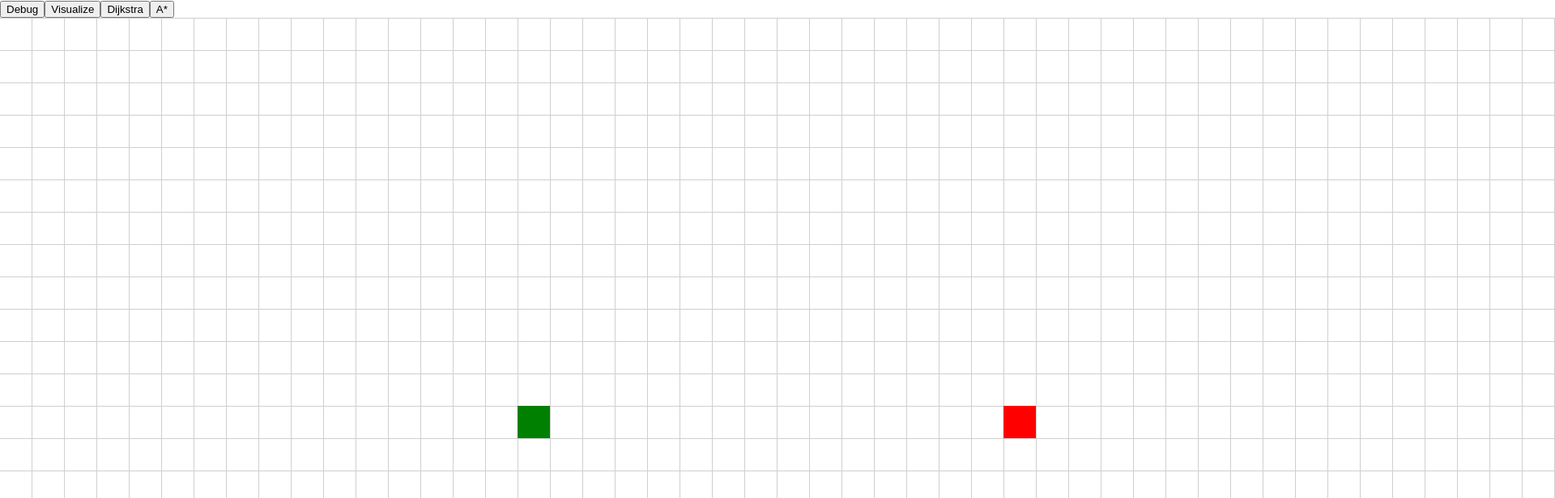
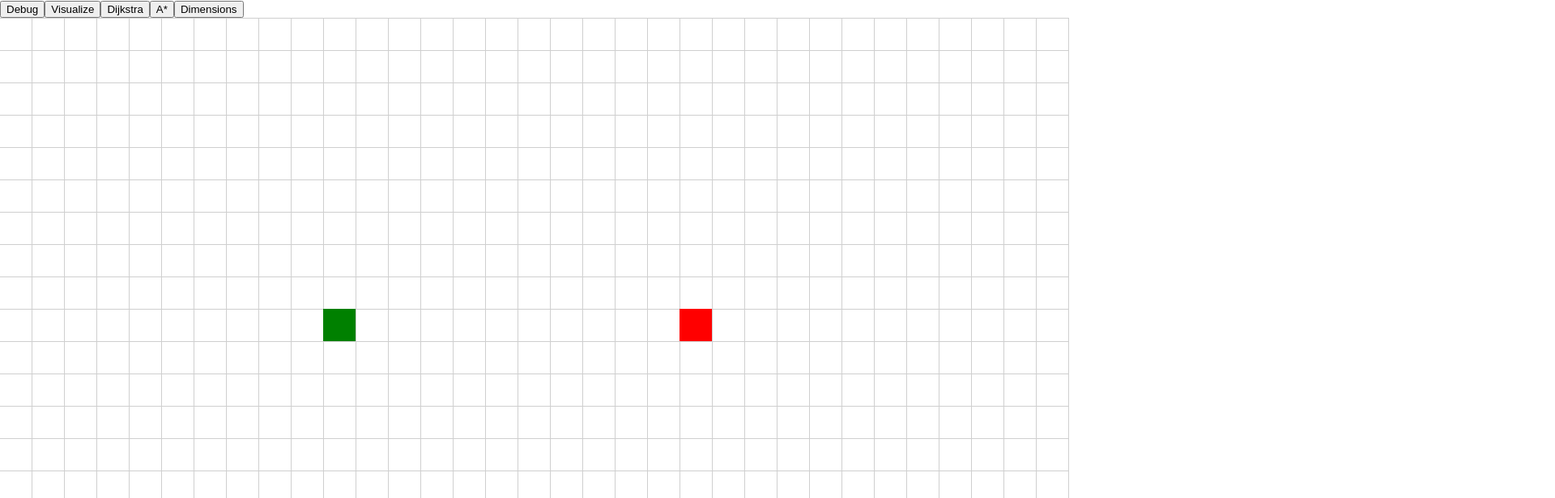
Before and after one commit to tinbpham/tinbpham-visualize, a React (Create React App) app: page / in a window 1280 px wide. Shown: the top 616 px of the page at 81% size, 1920 px wide, since content can reach past the window. Built offline with nearby package versions, Linux system fonts and the light colour scheme.

Commit message:
worked on minHeap

```diff
--- a/src/algorithms/Dijkstra.js
+++ b/src/algorithms/Dijkstra.js
@@ -1,5 +1,3 @@
-import { useState } from 'react'
-
 
 let dijkstraAlgorithm = (grid, startingNode, endingNode) => {
     // For order of visited nodes to animating/visualizing in main
@@ -14,16 +12,58 @@ let dijkstraAlgorithm = (grid, startingNode, endingNode) => {
         if (currentNode.distance === Infinity)  // Couldn't find the ending node so animate the visited nodes
             return arrayOfVisitedNodesToAnimate;
 
-
+        updateDistanceOfUnvisitedNeighbors(currentNode, grid, minHeapOfUnvisitedNodes);
     }
 
-    // let currentNode = startingNode;
-    // while (currentNode !== endingNode) {
+    return arrayOfVisitedNodesToAnimate;
+}
 
-    //     currentNode = grid[currentNode.rowIndex][currentNode.colIndex + 1];
-    //     arrayOfVisistedNodesInOrder.push(currentNode);
-    // }
-    return arrayOfVisitedNodesToAnimate;
+let updateDistanceOfUnvisitedNeighbors = (currentNode, grid, minHeap) => {
+    let unvisitedNeighbors = getUnvisitedNeighbors(currentNode, grid);
+    for (let node of unvisitedNeighbors) {
+        let newDistance = Math.min(node.distance, currentNode.distance + 1);
+        let nodeIndexInMinHeap = findNodeIndexInMinHeap(node, minHeap);
+        minHeapDecreaseKey(nodeIndexInMinHeap, newDistance, minHeap);
+    }
+}
+
+let getUnvisitedNeighbors = (currentNode, grid) => {
+    let unvisitedNeighbors = [];
+    let {rowIndex, colIndex} = currentNode;
+    // Unvisited Neightbor left(West) the current node
+    if (colIndex > 0 && !grid[rowIndex][colIndex - 1].isVisited)
+        unvisitedNeighbors.push(grid[rowIndex][colIndex - 1]);
+    // Unvisited Neightbor below(South) the current node
+    if (rowIndex < grid.length - 1 && !grid[rowIndex + 1][colIndex].isVisited)
+        unvisitedNeighbors.push(grid[rowIndex - 1][colIndex]);
+    // Unvisited Neightbor right(East) the current node
+    if (colIndex < grid[0].length - 1 && !grid[rowIndex][colIndex + 1].isVisited)
+        unvisitedNeighbors.push(grid[rowIndex][colIndex + 1]);
+    // Unvisited Neighbor above(North) the current node
+    if (rowIndex > 0 && !grid[rowIndex - 1][colIndex].isVisited)
+        unvisitedNeighbors.push(grid[rowIndex - 1][colIndex]);
+
+    return unvisitedNeighbors;
+}
+
+let findNodeIndexInMinHeap = (node, minHeap) => {
+    for (let index = 0; index < minHeap; index++)
+        if (minHeap[index] === node) return index;
+    return -1;
+}
+
+let minHeapDecreaseKey = (nodeIndex, newDistance, minHeap) => {
+    let traversalIndex = nodeIndex;
+    let parentIndex = Math.floor((traversalIndex - 1)/2);
+    minHeap[nodeIndex].distance = newDistance;
+    // while the node has a parent and it's value is smaller than its parent, swap
+    while (traversalIndex > 0 && minHeap[traversalIndex].distance < minHeap[parentIndex].distance) {
+        let tempTravNode = minHeap[traversalIndex];
+        minHeap[traversalIndex] = minHeap[parentIndex];
+        minHeap[parentIndex] = tempTravNode;
+        traversalIndex = parentIndex;
+        parentIndex = Math.floor((traversalIndex - 1)/2);
+    }
 }
 
 let getMinHeapOfUnvisitedNodes = (grid, startingNode) => {
--- a/src/components/SearchingAlgorithm.js
+++ b/src/components/SearchingAlgorithm.js
@@ -5,12 +5,12 @@ import Node from './Node'
 import dijkstraAlgorithm from '../algorithms/Dijkstra'
 import aStarAlgorithm from '../algorithms/Astar'
 
-const GRID_ROW_SIZE = 24;
-const GRID_COL_SIZE = 48;
-const INITIAL_START_NODE_ROW = 12;
-const INITIAL_START_NODE_COL = 16;
-const INITIAL_END_NODE_ROW = 12;
-const INITIAL_END_NODE_COL = 31;
+let GRID_ROW_SIZE = 24;
+let GRID_COL_SIZE = 48;
+let INITIAL_START_NODE_ROW = 12;
+let INITIAL_START_NODE_COL = 16;
+let INITIAL_END_NODE_ROW = 12;
+let INITIAL_END_NODE_COL = 31;
 
 const SearchingAlgorithm = () => {
 
@@ -18,9 +18,18 @@ const SearchingAlgorithm = () => {
     const[startingNode, setStartingNode] = useState();
     const[endingNode, setEndingNode] = useState();
     const[rerender, setRerender] = useState(Math.random);
+    const[windowDimensions, setWindowDimension] = useState(getWindowDimensions);
     let algorithmToVisualize = () => console.log("Please pick an Algorithm");
 
     useEffect (() => {
+        // Responsively set the grid size and start/end node
+        GRID_COL_SIZE = Math.ceil(windowDimensions.width / 39);
+        GRID_ROW_SIZE = Math.floor(windowDimensions.height / 39) - 1; // Making space for header
+        INITIAL_START_NODE_ROW = Math.floor(GRID_ROW_SIZE / 2);
+        INITIAL_END_NODE_ROW = Math.floor(GRID_ROW_SIZE / 2);
+        INITIAL_START_NODE_COL = Math.floor(GRID_COL_SIZE * (1/3) - 1);
+        INITIAL_END_NODE_COL = Math.floor(GRID_COL_SIZE - INITIAL_START_NODE_COL - 2);
+
         // Create a 2d array of nodes with their respective rows and cols
         let finalGridArray = [];
         for (let rowIndex = 0; rowIndex < GRID_ROW_SIZE; rowIndex++) {
@@ -81,6 +90,19 @@ const SearchingAlgorithm = () => {
             setRerender(Math.random);
         }
     }
+    // Taken from Stackoveflow
+    function getWindowDimensions() {
+        const { innerWidth: width, innerHeight: height } = window;
+        return {
+          width,
+          height
+        };
+    }
+
+    let printWindowDimensions = () => {
+        let {width, height} = windowDimensions;
+        console.log(width + "px x " + height + "px")
+    }
 
     // let initalizeGrid = () => {
     //     let finalGridArray = [];
@@ -105,6 +127,7 @@ const SearchingAlgorithm = () => {
             <button type="button" onClick={visualizeAlgorithm}>Visualize</button>
             <button type="button" onClick={() => {algorithmToVisualize = dijkstraAlgorithm}}>Dijkstra</button>
             <button type="button" onClick={() => {algorithmToVisualize = aStarAlgorithm}}>A*</button>
+            <button type="button" onClick={printWindowDimensions}>Dimensions</button>
             {grid.map((row, rowIndex) => {
                 return (
                     <div key={rowIndex} className="grid-row">
```
Also changed, not shown: 1 other file (tests, documents, lock files or other folders).
